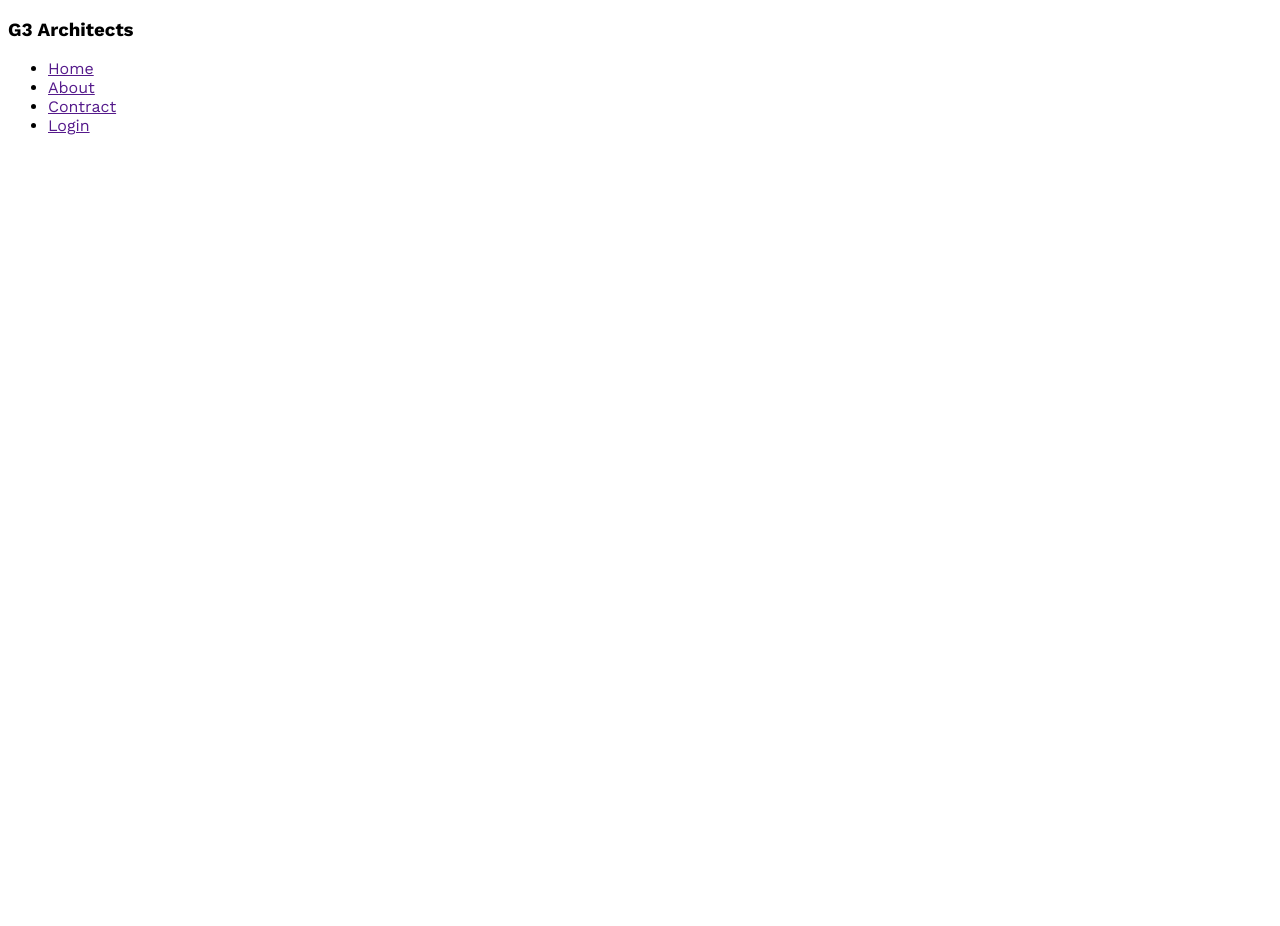
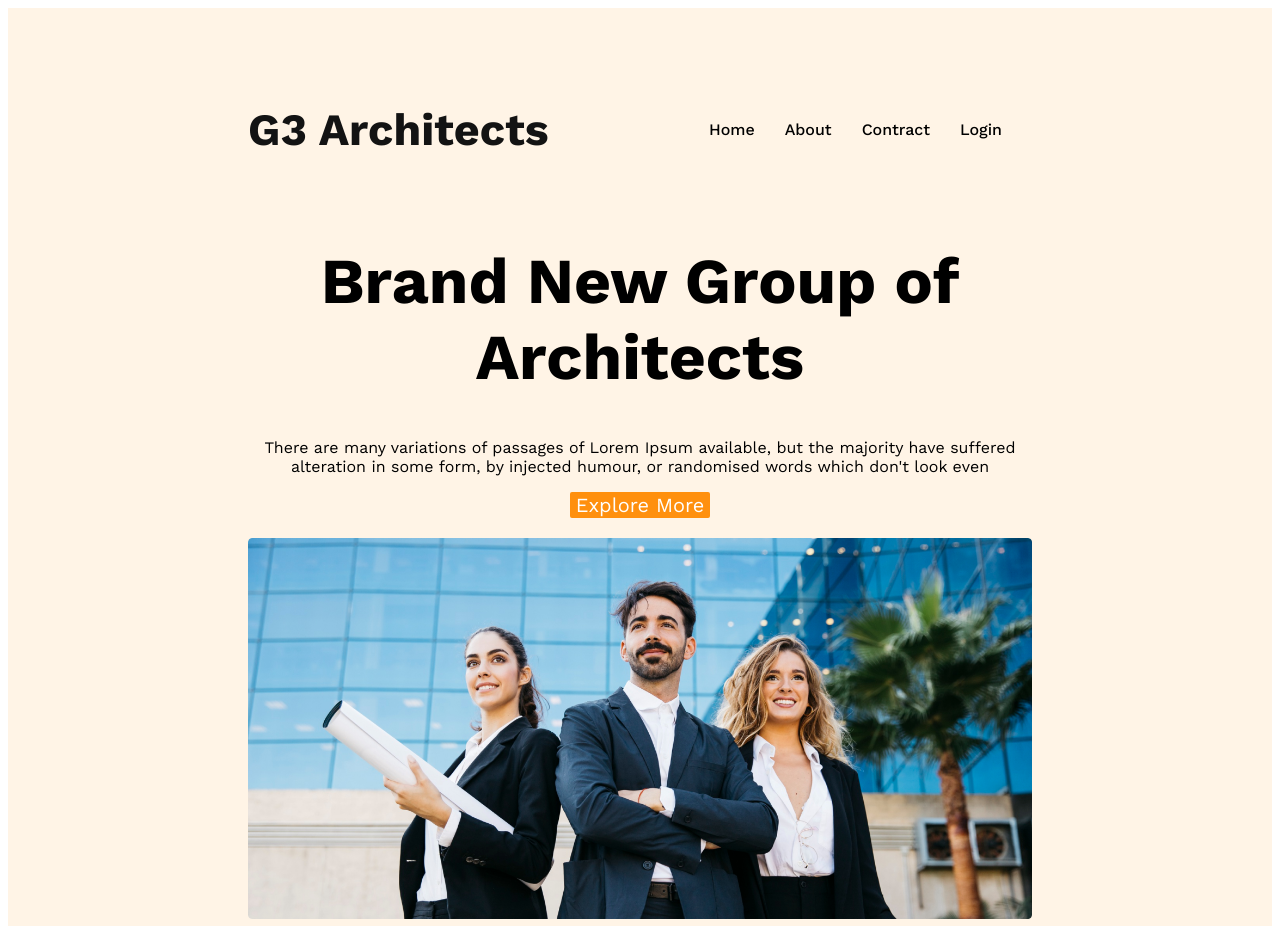
Before and after one commit to SmJayed98/g3-architects-website, a plain HTML site: page index.html in a window 1280 px wide. Shown: the top 926 px of the page. Before the commit the page ends 800 px from the top, so only its background shows below. Drawn offline with nearby package versions, Linux system fonts and the light colour scheme.

Commit message:
finished the header

```diff
--- a/index.html
+++ b/index.html
@@ -9,7 +9,7 @@
 <body>
     <header>
         <nav>
-            <h3>G3 Architects</h3>
+            <h3 class="nav-title">G3 Architects</h3>
             <ul>
                <li><a href="">Home</a></li>
                <li><a href="">About</a></li>
@@ -17,6 +17,14 @@
                <li><a href="">Login</a></li>
             </ul>
         </nav>
+        <div class="banner">
+           <div class="banner-content">
+            <h1 class="banner-title">Brand New Group of Architects</h1>
+            <p class="banner-discription">There are many variations of passages of Lorem Ipsum available, but the majority have suffered alteration in some form, by injected humour, or randomised words which don't look even</p>
+            <button class="btn-primary">Explore More</button>
+           </div>
+            <img src="images/banner.png" alt="">
+        </div>
     </header>
     <main>
 
--- a/style/style.css
+++ b/style/style.css
@@ -1,7 +1,83 @@
 /* work sans font form google */
 @import url('https://fonts.googleapis.com/css2?family=Open+Sans:wght@500;800&family=Work+Sans:wght@400;500;600;700;800&display=swap');
+/*shared style */
 
+
+.btn-primary{
+    border-radius: 2px;
+    background: #FF900E;
+    color: #FFF;
+    font-size: 1.25rem;
+    padding: 2opx 25px;
+    /* margin: 20px; */
+    border: 0;
+    cursor: pointer;
+
+}
 *{
     font-family: 'Open Sans', sans-serif;
 font-family: 'Work Sans', sans-serif;
 }
+
+/* header style */
+header{
+    background: rgba(255, 144, 14, 0.10);
+    padding: 50px 240px;
+}
+nav{
+    display: flex;
+    justify-content: space-between;
+    align-items: center;
+}
+.nav-title{
+  font-size: 2.8rem;
+  font-weight: 700;
+  color: #131313;
+}
+nav > ul{
+    display: flex;
+
+}
+nav li{
+    list-style: none;
+    margin-right: 30px;
+    font-weight: 500;
+    font-size: 1rem;
+}
+
+nav li  a{
+    text-decoration: none;
+    color: black;
+}
+.banner-content{
+    max-width: 800px;
+    text-align: center;
+margin: 0 auto;
+}
+.banner-title{
+    font-size: 4rem;
+    font-weight: 700;
+}
+.banner img {
+    width: 100%;
+    margin-top: 20px;
+}
+
+@media screen and (max-width: 576px){
+    header{
+padding: 20px;
+    }
+    nav{
+        flex-direction: column;
+    }
+}
+
+
+@media screen and (min-width:576px) and (max-width:962px) {
+    header{
+        padding: 50px;
+            }
+            nav{
+                flex-direction: column;
+            }
+}
```
